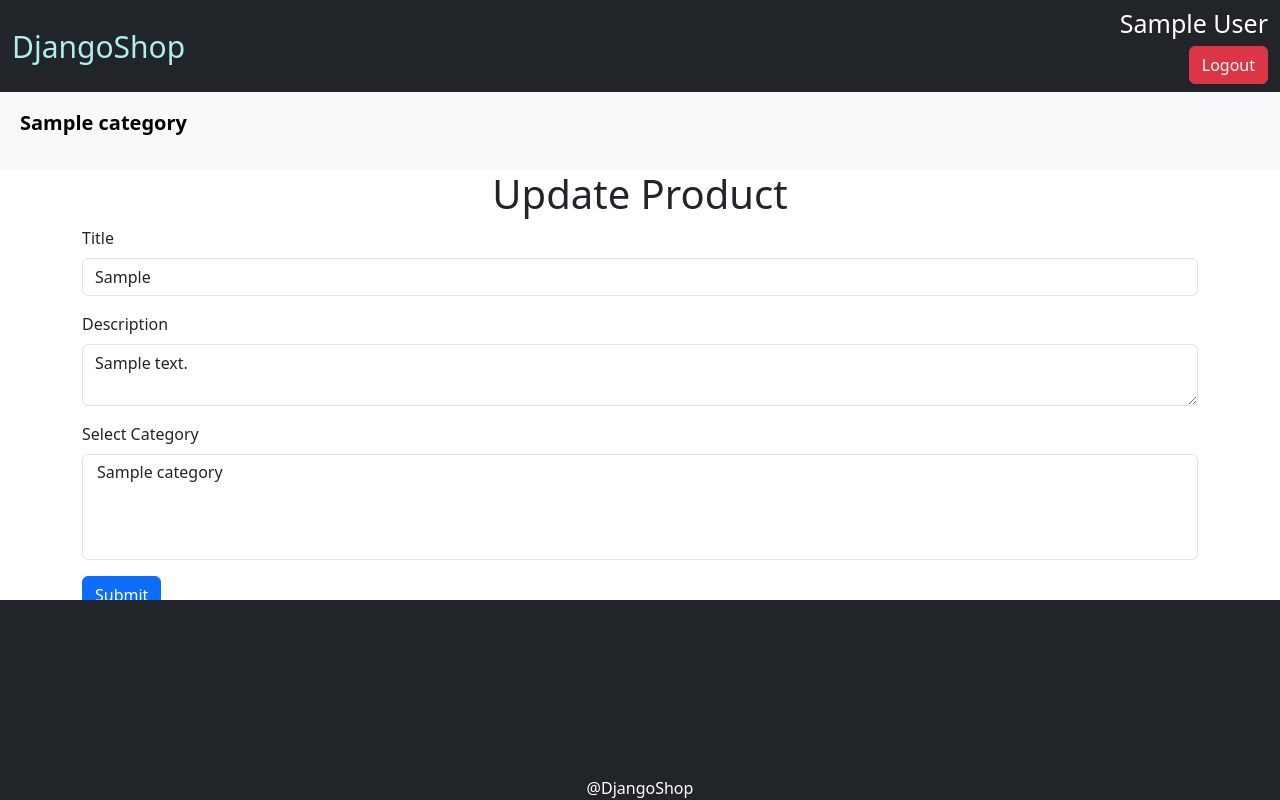
After one commit to OleksandrTymchuk/django_store, a Django app: page /products/update/1 in a window 1280 px wide. The commit adds this page. Run offline with Django 4.2, Linux system fonts and the light colour scheme; a user stored in the database is signed in; tables that the repository leaves empty hold one stand-in row (values such as "Sample post").

Commit message:
add category and category update pages

```diff
--- a/products/urls.py
+++ b/products/urls.py
@@ -1,8 +1,15 @@
 from django.urls import path
-from .views import add_product, product_details, add_category
+from .views import add_product,\
+    product_details,\
+    add_category,\
+    category_page,\
+    update_product
 
 urlpatterns = [
     path("/add", add_product, name="add_product"),
+    path("/update/<int:id>", update_product, name="update_product"),
     path("/category/add", add_category, name="add_category"),
-    path("/<int:id>", product_details, name="product_details")
+    path("/<int:id>", product_details, name="product_details"),
+    path("/category/<str:slug>", category_page, name="category_page"),
+
 ]
--- a/products/views.py
+++ b/products/views.py
@@ -1,6 +1,8 @@
 from django.shortcuts import render, redirect, get_object_or_404
 from .models import Product, Category
 from .forms import ProductForm
+from django.http import Http404
+
 
 def add_product(request):
     if request.user.is_authenticated:
@@ -24,9 +26,11 @@ def add_product(request):
     else:
         return redirect("/")
 
+
 def product_details(request, id):
     product = get_object_or_404(Product, id=id)
     return render(request, "products/details.html", {"product":product})
+
 
 def add_category(request):
     if request.user.is_authenticated and request.user.is_staff:
@@ -41,3 +45,30 @@ def add_category(request):
         else:
             categories = Category.objects.order_by("-id")
             return render(request, "products/category/add.html", {"categories":categories})
+
+
+def category_page(request, slug):
+    try:
+        category = Category.objects.get(slug=slug)
+    except Category.DoesNotExist:
+        raise Http404()
+    return render(request, "products/category_products.html", {"products":category.products.all})
+
+
+def update_product(request, id):
+    if request.user.is_authenticated:
+        product = Product.objects.get(id=id)
+        if product.user_id == request.user.id:
+            if request.method == "GET":
+                categories = Category.objects.order_by("-id")
+                return render(request, "products/update.html", {"product":product, "categories":categories})
+            else:
+                product.title = request.POST.get("title", "")
+                product.description = request.POST.get("description", "")
+                product.save()
+                if request.POST.getlist("categories", False):
+                     for category_id in request.POST.getlist("categories"):
+                        category = Category.objects.get(id=category_id)
+                        category.products.add(product)
+                return redirect("/")
+    return redirect("/")
--- /dev/null
+++ b/templates/category_nav.html
@@ -0,0 +1,16 @@
+    <nav class="navbar navbar-expand-lg bg-light">
+      <div class="container-fluid">
+        <button class="navbar-toggler" type="button" data-bs-toggle="collapse" data-bs-target="#navbarNav" aria-controls="navbarNav" aria-expanded="false" aria-label="Toggle navigation">
+          <span class="navbar-toggler-icon"></span>
+        </button>
+        <div class="collapse navbar-collapse">
+          <ul class="navbar-nav">
+              {% for category in all_categories_list %}
+                <li class="nav-item">
+                  <a class="nav-link active" aria-current="page" href="{% url 'category_page' slug=category.slug %}">{{ category }}</a>
+                </li>
+              {% endfor %}
+          </ul>
+        </div>
+      </div>
+    </nav>
--- /dev/null
+++ b/templates/products/update.html
@@ -0,0 +1,30 @@
+{% extends 'base.html' %}
+
+{% block content %}
+<div class="container">
+    <div class="row">
+        <h1 class="text-center">Update Product</h1>
+        <form method="POST" action="{% url 'update_product' id=product.id %}">
+            {% csrf_token %}
+            <div class="mb-3">
+                <label for="title" class="form-label">Title</label>
+                <input type="text" class="form-control" name="title" id="title" aria-describedby="title" value={{ product.title }}>
+            </div>
+            <div class="mb-3">
+                 <label for="description" class="form-label">Description</label>
+                 <textarea class="form-control" id="description" name="description">{{ product.description }}</textarea>
+            </div>
+            <div class="mb-3">
+                <label for="category" class="form-label">Select Category</label>
+                <select class="form-select" multiple aria-label="multiple select example" name="categories">
+                    {% for category in categories %}
+                        <option value="{{ category.id }}">{{ category.title }}</option>
+                    {% endfor %}
+                </select>
+            </div>
+            <button type="submit" class="btn btn-primary">Submit</button>
+        </form>
+    </div>
+</div>
+
+{% endblock %}
```
Also changed, not shown: templates/products/category/add.html (added, +25 -0 lines), templates/products/category_products.html (added, +19 -0 lines), templates/products/details.html (+5 -2 lines).
